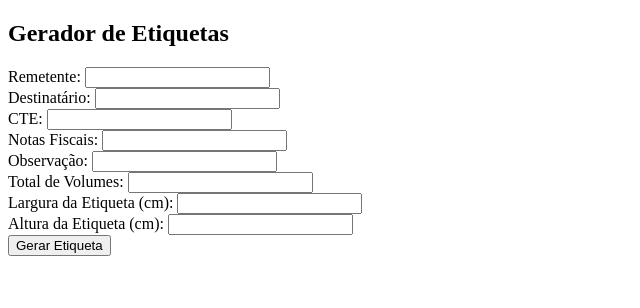
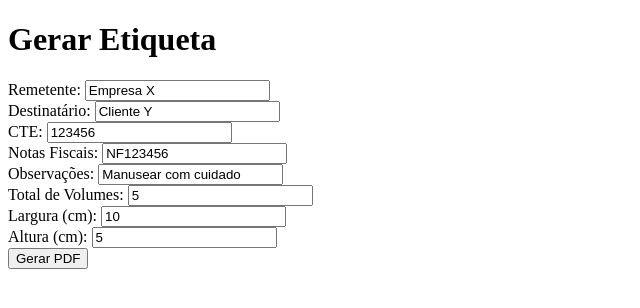
Before and after one commit to Cristian221017/gerador-etiquetas, a Flask app: page / in a window 1280 px wide. Shown: the top 308 px of the page, without its empty margins (0-640 px from the left). Run offline with Flask 3, Linux system fonts and the light colour scheme.

Commit message:
Correção no envio do PDF e criação da interface HTML

```diff
--- a/app.py
+++ b/app.py
@@ -9,22 +9,19 @@ class EtiquetaPDF(FPDF):
         largura_mm = largura_cm * 10
         altura_mm = altura_cm * 10
         super().__init__(orientation='P', unit='mm', format=(largura_mm, altura_mm))
-        self.set_auto_page_break(auto=True, margin=5)
 
     def add_etiqueta(self, remetente, destinatario, cte, nfs, obs, volume_atual, total_volumes):
         self.set_margins(5, 5, 5)
-        self.set_auto_page_break(auto=True, margin=5)
+        self.set_auto_page_break(auto=False, margin=5)
 
-        self.add_page()
-
-        self.set_font("Arial", size=10, style='B')
-        self.cell(30, 5, "Remetente:", ln=False)
-        self.set_font("Arial", size=10)
+        self.set_font("Arial", size=8, style='B')
+        self.cell(20, 5, "Remetente:", ln=False)
+        self.set_font("Arial", size=8)
         self.cell(0, 5, remetente.strip(), ln=True)
 
-        self.set_font("Arial", size=10, style='B')
-        self.cell(30, 5, "Destinatário:", ln=False)
-        self.set_font("Arial", size=10)
+        self.set_font("Arial", size=8, style='B')
+        self.cell(20, 5, "Destinatário:", ln=False)
+        self.set_font("Arial", size=8)
         self.cell(0, 5, destinatario.strip(), ln=True)
 
         self.set_font("Arial", size=12, style='B')
@@ -33,20 +30,18 @@ class EtiquetaPDF(FPDF):
         self.cell(50, 5, cte.strip(), ln=False)
 
         self.set_font("Arial", size=12, style='B')
-        self.cell(30, 5, "Volumes:", ln=False)
+        self.cell(20, 5, "Volumes:", ln=False)
         self.set_font("Arial", size=12)
         self.cell(0, 5, f"{volume_atual}/{total_volumes}", ln=True)
 
-        self.ln(5)
-
-        self.set_font("Arial", size=10, style='B')
+        self.set_font("Arial", size=8, style='B')
         self.cell(0, 5, "Notas Fiscais:", ln=True)
-        self.set_font("Arial", size=10)
+        self.set_font("Arial", size=8)
         self.multi_cell(0, 5, nfs.strip())
 
-        self.set_font("Arial", size=10, style='B')
+        self.set_font("Arial", size=8, style='B')
         self.cell(0, 5, "Observação:", ln=True)
-        self.set_font("Arial", size=10)
+        self.set_font("Arial", size=8)
         self.multi_cell(0, 5, obs.strip())
 
 @app.route("/")
@@ -56,10 +51,11 @@ def home():
 @app.route("/gerar_etiqueta", methods=["POST"])
 def gerar_etiqueta():
     try:
-        if request.content_type != 'application/json':
-            return jsonify({"erro": "O Content-Type deve ser application/json"}), 415
-
-        data = request.get_json()
+        # Aceita tanto JSON quanto Formulário
+        if request.is_json:
+            data = request.get_json()
+        else:
+            data = request.form
 
         remetente = data.get("remetente", "Remetente Padrão")
         destinatario = data.get("destinatario", "Destinatário Padrão")
@@ -73,10 +69,11 @@ def gerar_etiqueta():
         pdf = EtiquetaPDF(largura_cm, altura_cm)
 
         for volume in range(1, total_volumes + 1):
+            pdf.add_page()
             pdf.add_etiqueta(remetente, destinatario, cte, nfs, obs, volume, total_volumes)
 
         pdf_output = io.BytesIO()
-        pdf.output(pdf_output, dest='F')  # Salva em BytesIO
+        pdf.output(pdf_output, dest='F')
         pdf_output.seek(0)
 
         return send_file(
@@ -93,24 +90,21 @@ def gerar_etiqueta():
 
 @app.route("/test_pdf", methods=["GET"])
 def test_pdf():
-    try:
-        pdf = FPDF()
-        pdf.add_page()
-        pdf.set_font("Arial", size=12)
-        pdf.cell(200, 10, txt="Test PDF", ln=1, align="C")
+    pdf = FPDF()
+    pdf.add_page()
+    pdf.set_font("Arial", size=12)
+    pdf.cell(200, 10, txt="Test PDF", ln=1, align="C")
 
-        pdf_output = io.BytesIO()
-        pdf.output(pdf_output, dest='F')
-        pdf_output.seek(0)
+    pdf_output = io.BytesIO()
+    pdf.output(pdf_output, dest='F')
+    pdf_output.seek(0)
 
-        return send_file(
-            pdf_output,
-            mimetype="application/pdf",
-            as_attachment=True,
-            download_name="test.pdf"
-        )
-    except Exception as e:
-        return jsonify({"erro": f"Erro ao gerar PDF: {str(e)}"}), 500
+    return send_file(
+        pdf_output,
+        mimetype="application/pdf",
+        as_attachment=True,
+        download_name="test.pdf"
+    )
 
 if __name__ == "__main__":
     app.run(host="0.0.0.0", port=5000)
--- a/templates/index.html
+++ b/templates/index.html
@@ -6,33 +6,33 @@
     <title>Gerador de Etiquetas</title>
 </head>
 <body>
-    <h2>Gerador de Etiquetas</h2>
-    <form action="/gerar_etiqueta" method="POST">
+    <h1>Gerar Etiqueta</h1>
+    <form action="/gerar_etiqueta" method="POST" target="_blank">
         <label>Remetente:</label>
-        <input type="text" name="remetente" required><br>
+        <input type="text" name="remetente" value="Empresa X" required><br>
 
         <label>Destinatário:</label>
-        <input type="text" name="destinatario" required><br>
+        <input type="text" name="destinatario" value="Cliente Y" required><br>
 
         <label>CTE:</label>
-        <input type="text" name="cte" required><br>
+        <input type="text" name="cte" value="123456" required><br>
 
         <label>Notas Fiscais:</label>
-        <input type="text" name="nfs" required><br>
+        <input type="text" name="nfs" value="NF123456" required><br>
 
-        <label>Observação:</label>
-        <input type="text" name="obs"><br>
+        <label>Observações:</label>
+        <input type="text" name="obs" value="Manusear com cuidado"><br>
 
         <label>Total de Volumes:</label>
-        <input type="number" name="total_volumes" required><br>
+        <input type="number" name="total_volumes" value="5" required><br>
 
-        <label>Largura da Etiqueta (cm):</label>
-        <input type="number" name="largura" step="0.1" required><br>
+        <label>Largura (cm):</label>
+        <input type="number" step="0.1" name="largura" value="10" required><br>
 
-        <label>Altura da Etiqueta (cm):</label>
-        <input type="number" name="altura" step="0.1" required><br>
+        <label>Altura (cm):</label>
+        <input type="number" step="0.1" name="altura" value="5" required><br>
 
-        <button type="submit">Gerar Etiqueta</button>
+        <button type="submit">Gerar PDF</button>
     </form>
 </body>
 </html>
```
